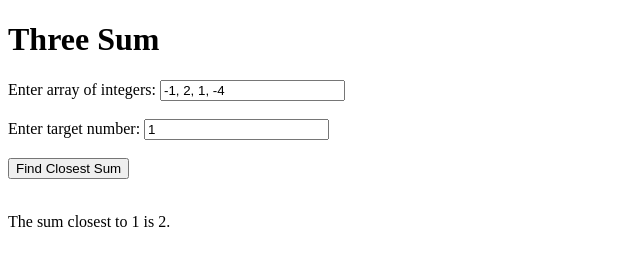
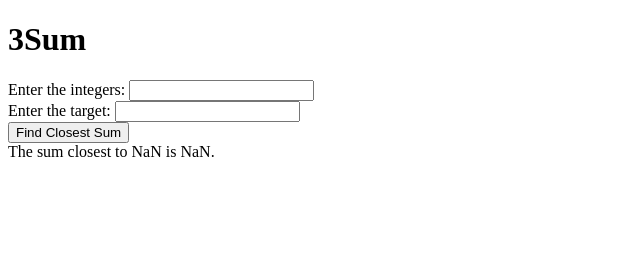
Before and after one commit to acciojob/3-sum-better-Mohanekm2001, a website: page main.html in a window 1280 px wide. Both pictures are taken after a click on the button "Find Closest Sum". Shown: the whole page, without its empty margins (0-640 px from the left). Drawn offline with Linux system fonts and the light colour scheme.

Commit message:
created a submission

```diff
--- a/main.html
+++ b/main.html
@@ -1,20 +1,20 @@
 <!DOCTYPE html>
 <html>
 <head>
-	<title>Three Sum Closest</title>
+	<title>3 Sum </title>
 </head>
 <body>
-	<h1>Three Sum</h1>
-	<label for="inputArray">Enter array of integers:</label>
-	<input type="text" id="inputArray" value="-1, 2, 1, -4">
-	<br><br>
-	<label for="target">Enter target number:</label>
-	<input type="number" id="target" value="1">
-	<br><br>
-	<button onclick="threeSum()">Find Closest Sum</button>
-	<br><br>
-	<p id="result"></p>
-
+	<h1>3Sum</h1>
+	<form>
+		<label for="nums">Enter the integers:</label>
+		<input type="text" id="nums" name="nums" required>
+		<br>
+		<label for="target">Enter the target:</label>
+		<input type="number" id="target" name="target" required>
+		<br>
+		<button type="button" onclick="handleSubmit()">Find Closest Sum</button>
+	</form>
+	<div id="result"></div>
 	<script src="script.js"></script>
 </body>
 </html>
--- a/script.js
+++ b/script.js
@@ -1,19 +1,32 @@
-function threeSum() {
-    const S = document.getElementById("inputArray").value.split(",").map(Number);
-    const target = Number(document.getElementById("target").value);
-
-    let closestSum = Infinity;
-
-    for (let i = 0; i < S.length - 2; i++) {
-        for (let j = i + 1; j < S.length - 1; j++) {
-            for (let k = j + 1; k < S.length; k++) {
-                const sum = S[i] + S[j] + S[k];
+function threeSumClosest(nums, target) {
+  nums.sort((a, b) => a - b);
+  let closestSum = nums[0] + nums[1] + nums[2];
+  for (let i = 0; i < nums.length - 2; i++) {
+    let left = i + 1, right = nums.length - 1;
+    while (left < right) {
+      let sum = nums[i] + nums[left] + nums[right];
       if (Math.abs(sum - target) < Math.abs(closestSum - target)) {
         closestSum = sum;
       }
+      if (sum < target) {
+        left++;
+      } else if (sum > target) {
+        right--;
+      } else {
+        return closestSum;
+        // If sum is equal to target, no need to continue
       }
     }
   }
+  return closestSum;
+}
 
-    document.getElementById("result").innerHTML = `The sum closest to ${target} is ${closestSum}.`;
+function handleSubmit() {
+  const numsInput = document.getElementById('nums');
+  const targetInput = document.getElementById('target');
+  const numsArr = numsInput.value.split(',').map(num => parseInt(num));
+  const target = parseInt(targetInput.value);
+  const closestSum = threeSumClosest(numsArr, target);
+  const resultDiv = document.getElementById('result');
+  resultDiv.textContent = `The sum closest to ${target} is ${closestSum}.`;
 }
```
Lines whose indentation alone changed are shown as unchanged.
